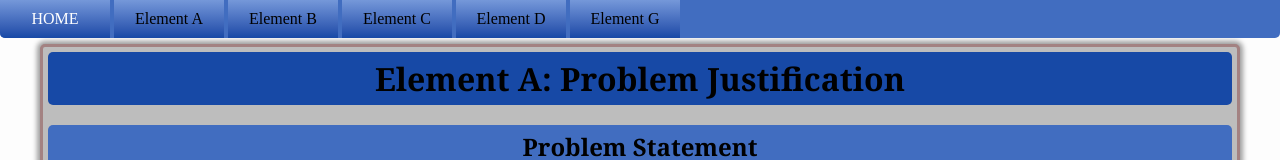
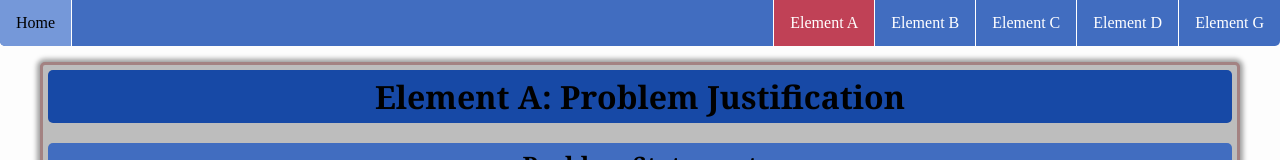
Before and after one commit to sharpe-byte/Team-Vigor-Website, a plain HTML site: page portfolio-element-a.html in a window 1280 px wide. Shown: the top 160 px of the page. Drawn offline with Linux system fonts and the light colour scheme.

Commit message:
Updated navbar + styling

```diff
--- a/css/main.css
+++ b/css/main.css
@@ -62,44 +62,45 @@ nav {
 	right: 0;
 	position: fixed;
 	background-color: #416dc0;
-	border-radius: 0 0 5px 5px;
+  	border-radius: 0 0 5px 5px;
 	overflow: auto;
 	width: 100%;
 }
 
 nav a:link {
-	color: black;
+	color: white;
 	text-decoration: none;
-	padding: 10px; /* padding: 20px 10px */
-	width: 110px; /* width: 120px; */ /* width: 100px; */
-	display: inline-block;
+	padding: 14px 16px;
+	display: block;
 	text-align: center;
-	/* border-left: 3px solid white;
-	border-right: 3px solid black;
-	border-radius: 5px;
-	margin-right: 5px; */
-	background-image: linear-gradient(to top, #1749a6, #335cb3, #4970c0, #5f84cd, #7598d9);
+	float: left;
 }
 
-nav a:link:nth-child(1) {
-	/* border-radius: 0 5px 5px 0;
-	border-left: none; */
+nav a:link:not(nav a:link:nth-child(1)) {
+	float: right;
+}
+
+nav a:link.left-border {
+	border-left: 1px solid white;
+}
+
+nav a:link.right-border {
+	border-right: 1px solid white;
+}
+
+nav a:link.current-page {
+	background-color: #c04156;
 }
 
 nav a:visited {
-	color: black;
-	/* border-left: 3px solid white;
-	border-right: 3px solid black; */
+	color: white;
 }
 
-nav a:hover {
-	/* text-decoration: underline; */
+nav a:hover:not(.current-page) {
 	background-color: #7598d9;
-	text-transform: uppercase;
 	transition: 0.5s;
-	color: white; /* color: black; */
-	/* border-left: 3px solid black;
-	border-right: 3px solid white; */
+    color: black;
+    border-color: white;
 }
 
 nav a:active {
--- a/portfolio-element-a.html
+++ b/portfolio-element-a.html
@@ -15,14 +15,15 @@
 
 		<div id="page-content" class="animate-bottom">
 			<nav>
-				<a href="index.html">Home</a>
-				<a href="portfolio-element-a.html">Element A</a>
-				<a href="portfolio-element-b.html">Element B</a>
-				<a href="portfolio-element-c.html">Element C</a>
-				<a href="portfolio-element-d.html">Element D</a>
-				<a href="portfolio-element-g.html">Element G</a>
+				<a href="index.html" class="right-border">Home</a>
+				<a href="portfolio-element-g.html" class="left-border">Element G</a>
+				<a href="portfolio-element-d.html" class="left-border">Element D</a>
+				<a href="portfolio-element-c.html" class="left-border">Element C</a>
+				<a href="portfolio-element-b.html" class="left-border">Element B</a>
+				<a href="portfolio-element-a.html" class="left-border current-page">Element A</a>
 			</nav>
 
+			<br />
 			<br />
 			<br />
 
```
Also changed, not shown: index.html (+7 -6 lines), portfolio-element-b.html (+7 -6 lines), portfolio-element-c.html (+7 -6 lines), portfolio-element-d.html (+7 -6 lines), portfolio-element-g.html (+7 -6 lines).
